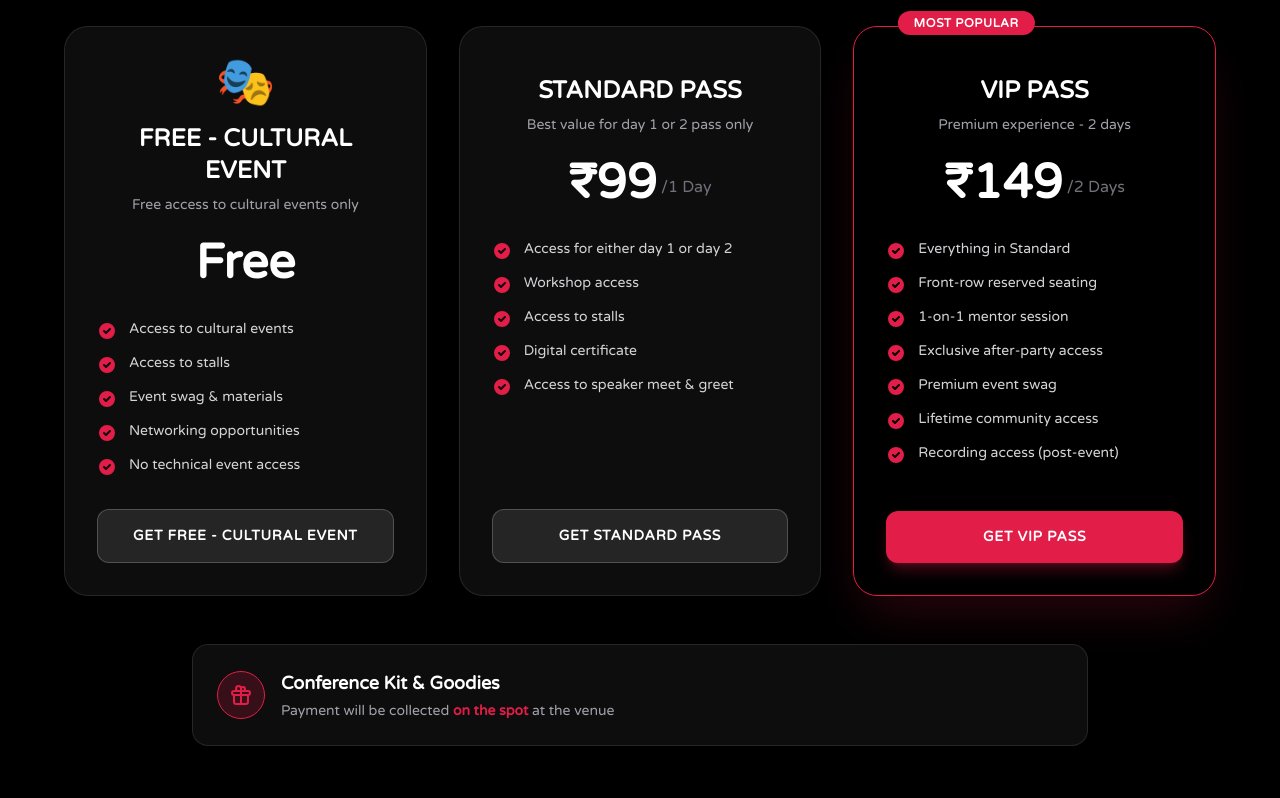
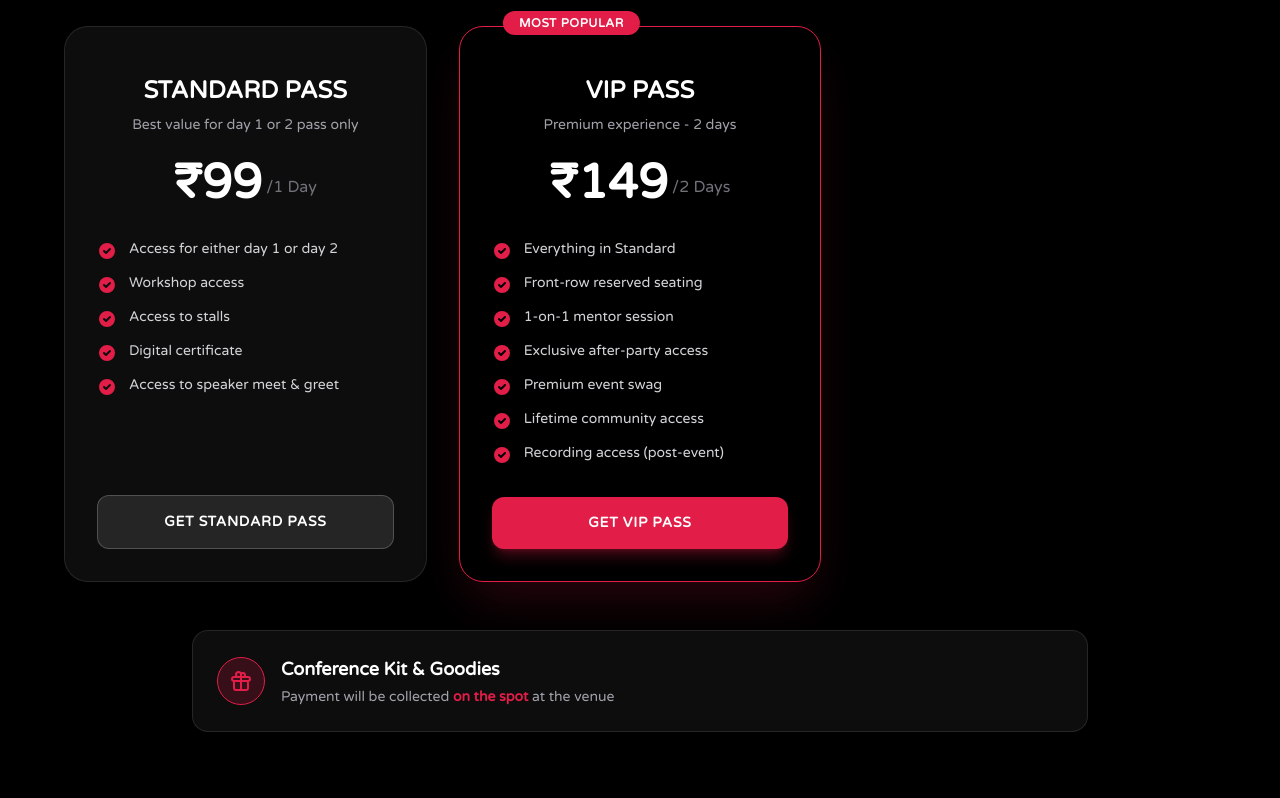
Before and after one commit to VickyKumarOfficial/LoveForAI, a React (Vite) app: page /pricing in a window 1280 px wide. Shown: the part 920-1718 px from the top of the page. Built offline with nearby package versions, Linux system fonts and the light colour scheme; no server answers.

Commit message:
Removed the free plan

```diff
--- a/pages/PricingPage.tsx
+++ b/pages/PricingPage.tsx
@@ -8,20 +8,6 @@ import { CustomCursor } from '../components/CustomCursor';
 import { SmoothScroll } from '../components/SmoothScroll';
 
 const plans = [
-  {
-    title: "Free - Cultural Event",
-    price: "Free",
-    description: "Free access to cultural events only",
-    features: [
-      "Access to cultural events",
-      "Access to stalls",
-      "Event swag & materials",
-      "Networking opportunities",
-      "No technical event access",
-    ],
-    icon: "🎭",
-    popular: false,
-  },
   {
     title: "Standard Pass",
     price: "₹99",
```
